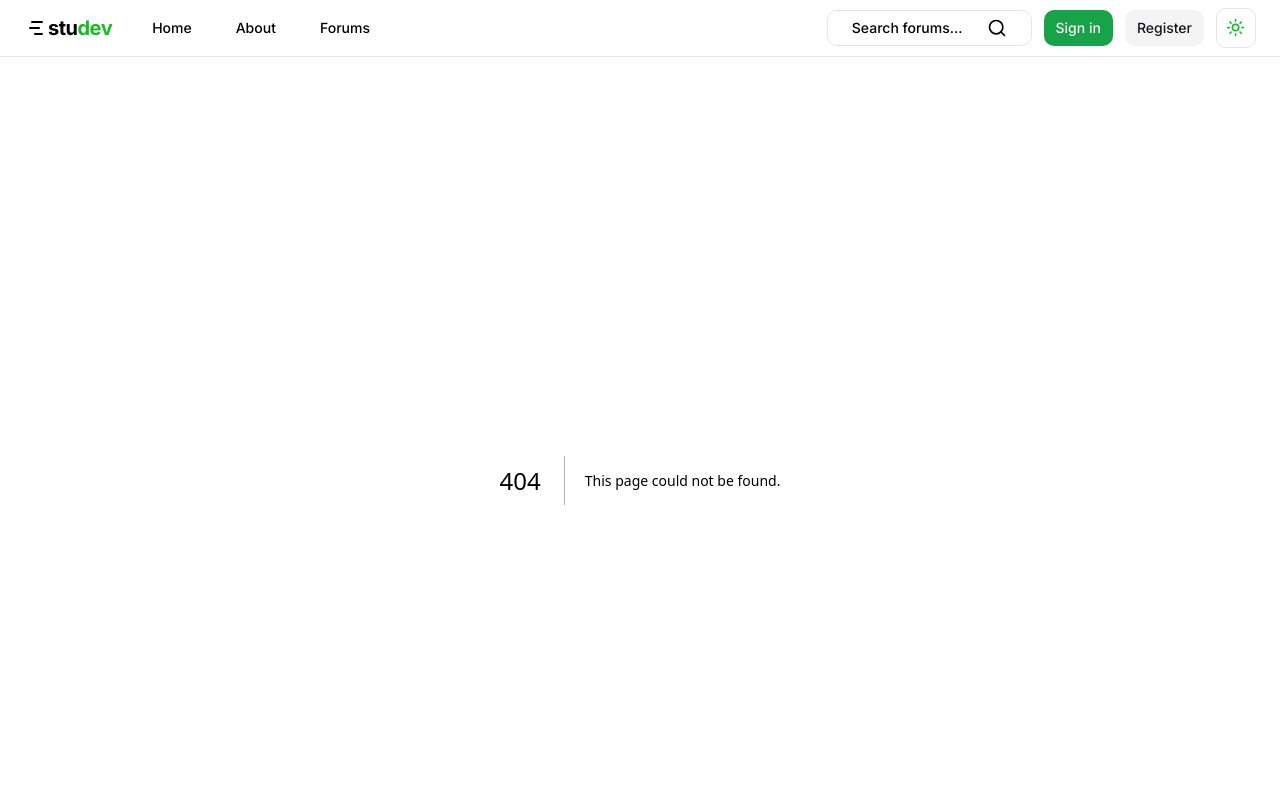
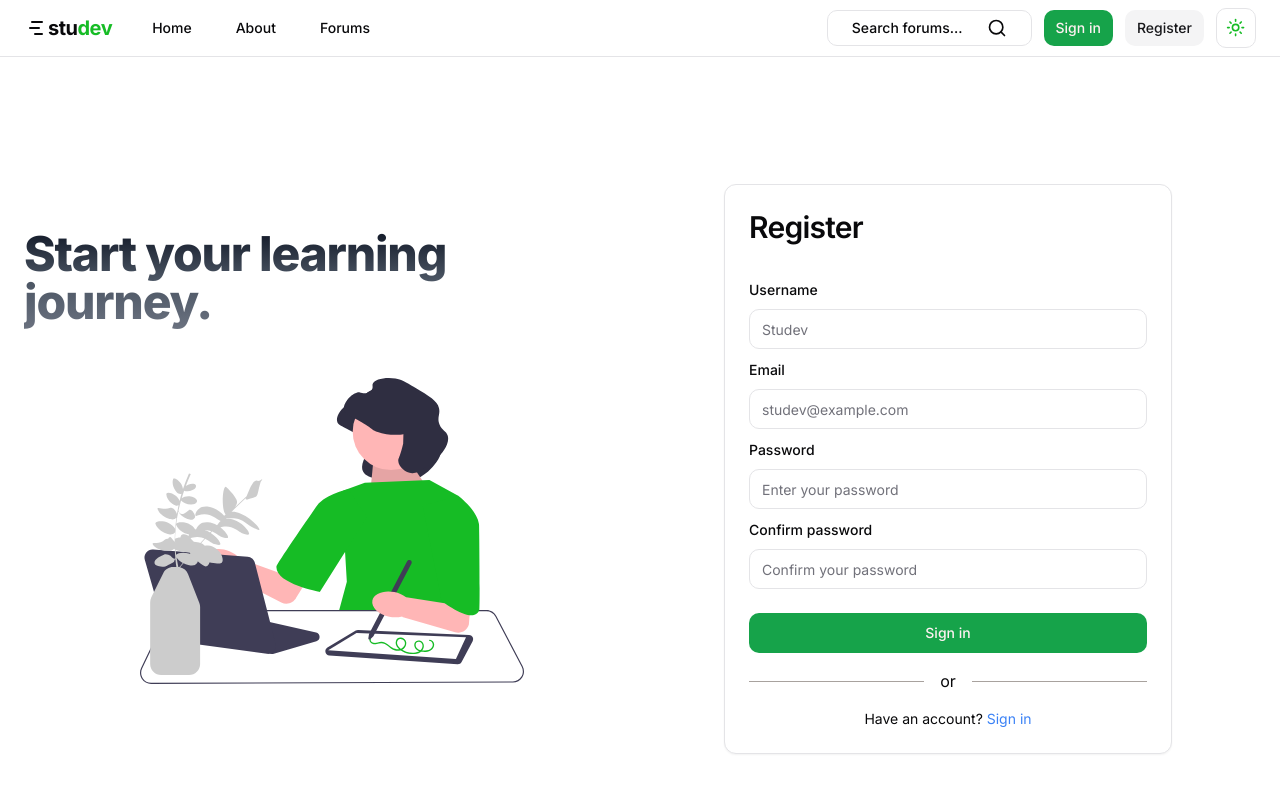
Before and after one commit to raishudesu/studev-forums, a Next.js app: page /register in a window 1280 px wide. Before the commit this address had no page. Shown: the top 800 px of the page. Built offline with nearby package versions, Linux system fonts and the light colour scheme.

Commit message:
added register page

```diff
--- a/src/app/sign-in/page.tsx
+++ b/src/app/(auth)/layout.tsx
@@ -1,9 +1,9 @@
 import Image from "next/image";
-import SigninCard from "./components/SigninCard";
 import signin from "@/assets/signin.svg";
+import { ReactNode } from "react";
 import { headingGradient } from "@/components/home/Hero";
 
-const SigninPage = () => {
+const AuthLayout = ({ children }: { children: ReactNode }) => {
   return (
     <section className="w-full flex flex-col justify-center items-center gap-6 mt-10 lg:mt-20 ">
       <div className="max-w-screen-2xl grid lg:grid-cols-2 justify-items-center items-center">
@@ -19,10 +19,10 @@ const SigninPage = () => {
             className="hidden md:block max-w-sm"
           />
         </div>
-        <SigninCard />
+        {children}
       </div>
     </section>
   );
 };
 
-export default SigninPage;
+export default AuthLayout;
--- /dev/null
+++ b/src/app/(auth)/register/components/RegisterForm.tsx
@@ -0,0 +1,135 @@
+"use client";
+
+import React from "react";
+import { useForm } from "react-hook-form";
+import {
+  Form,
+  FormControl,
+  FormField,
+  FormItem,
+  FormLabel,
+  FormMessage,
+} from "../../../../components/ui/form";
+import * as z from "zod";
+import { zodResolver } from "@hookform/resolvers/zod";
+import { Input } from "../../../../components/ui/input";
+import { Button } from "../../../../components/ui/button";
+import Link from "next/link";
+import { signIn } from "next-auth/react";
+import { registerSchema } from "../../../../lib/zodSchemas";
+
+const RegisterForm = () => {
+  const form = useForm<z.infer<typeof registerSchema>>({
+    resolver: zodResolver(registerSchema),
+    defaultValues: {
+      username: "",
+      email: "",
+      password: "",
+      confirmPassword: "",
+    },
+  });
+
+  const onSubmit = async (values: z.infer<typeof registerSchema>) => {
+    try {
+      const res = await fetch("/api/register", {
+        method: "POST",
+        headers: {
+          "Content-type": "application/json",
+        },
+        body: JSON.stringify({
+          username: values.username,
+          email: values.email,
+          password: values.password,
+        }),
+      });
+      const data = await res.json();
+      console.log(data);
+      return data;
+    } catch (error) {
+      console.log(error);
+    }
+  };
+
+  return (
+    <Form {...form}>
+      <form onSubmit={form.handleSubmit(onSubmit)} className="w-full">
+        <div className="space-y-2">
+          <FormField
+            control={form.control}
+            name="username"
+            render={({ field }) => (
+              <FormItem>
+                <FormLabel>Username</FormLabel>
+                <FormControl>
+                  <Input placeholder="Studev" {...field} />
+                </FormControl>
+                <FormMessage />
+              </FormItem>
+            )}
+          />
+          <FormField
+            control={form.control}
+            name="email"
+            render={({ field }) => (
+              <FormItem>
+                <FormLabel>Email</FormLabel>
+                <FormControl>
+                  <Input placeholder="studev@example.com" {...field} />
+                </FormControl>
+                <FormMessage />
+              </FormItem>
+            )}
+          />
+          <FormField
+            control={form.control}
+            name="password"
+            render={({ field }) => (
+              <FormItem>
+                <FormLabel>Password</FormLabel>
+                <FormControl>
+                  <Input
+                    type="password"
+                    placeholder="Enter your password"
+                    {...field}
+                  />
+                </FormControl>
+                <FormMessage />
+              </FormItem>
+            )}
+          />
+          <FormField
+            control={form.control}
+            name="confirmPassword"
+            render={({ field }) => (
+              <FormItem>
+                <FormLabel>Confirm password</FormLabel>
+                <FormControl>
+                  <Input
+                    placeholder="Confirm your password"
+                    type="password"
+                    {...field}
+                  />
+                </FormControl>
+                <FormMessage />
+              </FormItem>
+            )}
+          />
+        </div>
+        <Button className="w-full mt-6" type="submit">
+          Sign in
+        </Button>
+      </form>
+      <div className="mx-auto my-4 flex w-full items-center justify-evenly before:mr-4 before:block before:h-px before:flex-grow before:bg-stone-400 after:ml-4 after:block after:h-px after:flex-grow after:bg-stone-400">
+        or
+      </div>
+      <p className="text-center text-sm mt-2">
+        Have an account? {""}
+        <Link className="text-blue-500 hover:underline" href="/sign-in">
+          Sign in
+        </Link>
+      </p>
+    </Form>
+  );
+};
+
+export default RegisterForm;
--- a/src/app/sign-in/components/SigninCard.tsx
+++ b/src/app/(auth)/register/page.tsx
@@ -1,16 +1,16 @@
 import { Card, CardContent, CardHeader, CardTitle } from "@/components/ui/card";
-import SignInForm from "./SigninForm";
+import RegisterForm from "./components/RegisterForm";
 
 const SigninCard = () => {
   return (
-    <Card className="mt-6 max-w-md">
+    <Card className="mt-6 w-full max-w-md">
       <CardHeader>
         <CardTitle className="mt-10 scroll-m-20 pb-2 text-3xl font-semibold tracking-tight transition-colors first:mt-0">
-          Sign in
+          Register
         </CardTitle>
       </CardHeader>
       <CardContent>
-        <SignInForm />
+        <RegisterForm />
       </CardContent>
     </Card>
   );
--- a/src/app/sign-in/components/SigninForm.tsx
+++ b/src/app/(auth)/sign-in/components/SigninForm.tsx
@@ -1,5 +1,6 @@
 "use client";
 
+import React from "react";
 import { useForm } from "react-hook-form";
 import {
   Form,
@@ -8,14 +9,14 @@ import {
   FormItem,
   FormLabel,
   FormMessage,
-} from "@/components/ui/form";
+} from "../../../../components/ui/form";
 import * as z from "zod";
 import { zodResolver } from "@hookform/resolvers/zod";
-import { Input } from "@/components/ui/input";
-import { Button } from "@/components/ui/button";
+import { Input } from "../../../../components/ui/input";
+import { Button } from "../../../../components/ui/button";
 import Link from "next/link";
 import { signIn } from "next-auth/react";
-import { signinSchema } from "@/lib/zodSchemas";
+import { signinSchema } from "../../../../lib/zodSchemas";
 
 const SignInForm = () => {
   const form = useForm<z.infer<typeof signinSchema>>({
@@ -78,8 +79,8 @@ const SignInForm = () => {
         or
       </div>
       <p className="text-center text-sm mt-2">
-        If you don&apos;t have an account, please&nbsp;
-        <Link className="text-blue-500 hover:underline" href="/sign-up">
+        Doesn&apos;t have an account? {""}
+        <Link className="text-blue-500 hover:underline" href="/register">
           Register
         </Link>
       </p>
--- /dev/null
+++ b/src/app/(auth)/sign-in/page.tsx
@@ -0,0 +1,19 @@
+import { Card, CardContent, CardHeader, CardTitle } from "@/components/ui/card";
+import SignInForm from "./components/SigninForm";
+
+const SigninCard = () => {
+  return (
+    <Card className="mt-6 w-full max-w-md">
+      <CardHeader>
+        <CardTitle className="mt-10 scroll-m-20 pb-2 text-3xl font-semibold tracking-tight transition-colors first:mt-0">
+          Sign in
+        </CardTitle>
+      </CardHeader>
+      <CardContent>
+        <SignInForm />
+      </CardContent>
+    </Card>
+  );
+};
+
+export default SigninCard;
--- a/src/lib/zodSchemas.ts
+++ b/src/lib/zodSchemas.ts
@@ -14,12 +14,12 @@ export const userSchema = z.object({
     .min(6, "Password must be at least 6 characters"),
 });
 
-export const signupSchema = z
+export const registerSchema = z
   .object({
-    name: z
-      .string({ required_error: "Name is required" })
-      .min(3, { message: "Name should be atleast 3 characters long" })
-      .max(50, { message: "Name should be less than 50 characters" }),
+    username: z
+      .string({ required_error: "Username is required" })
+      .min(3, { message: "Username should be atleast 3 characters long" })
+      .max(50, { message: "Username should be less than 50 characters" }),
     email: z
       .string({ required_error: "Email is required" })
       .email({ message: "Enter a valid email" }),
@@ -32,7 +32,7 @@ export const signupSchema = z
       .min(6, { message: "Passwords do not match" }),
   })
   .refine((data) => data.password === data.confirmPassword, {
-    path: ["confirmPwd"],
+    path: ["confirmPassword"],
     message: "Passwords do not match",
   });
 
```
